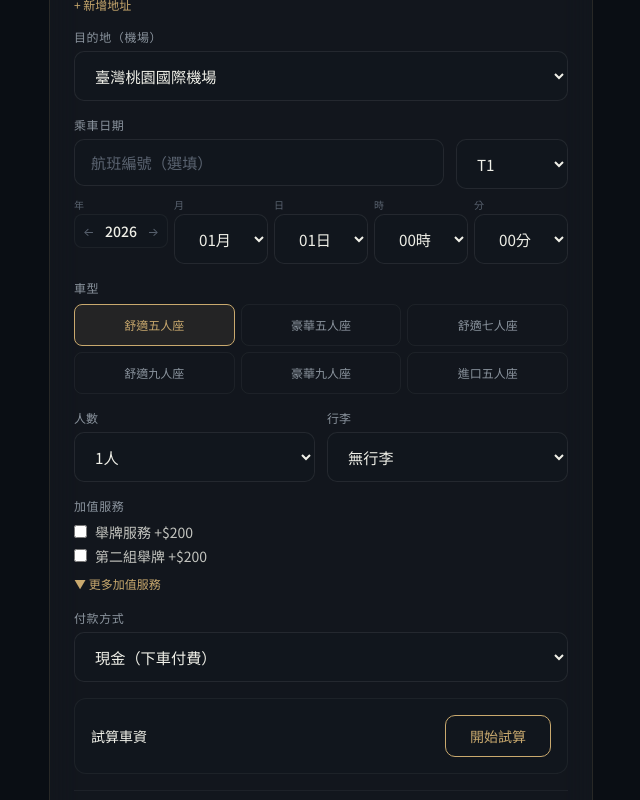
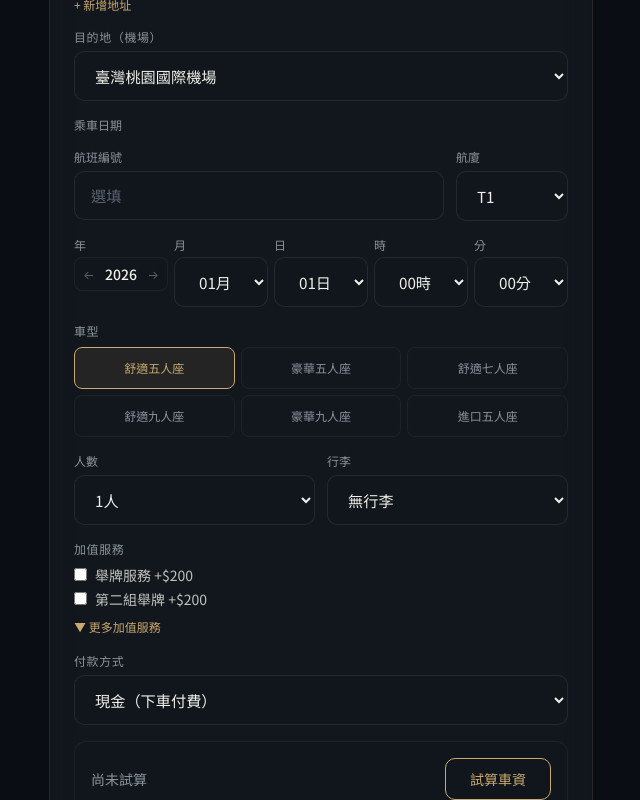
Before and after one commit to sy084309-boop/airport-transfer, a React (Vite) app in the folder client/: page /booking in a window 1280 px wide. Shown: the part 340-1140 px from the top of the page, without its empty margins (319-959 px from the left). Built offline with nearby package versions, Linux system fonts and the light colour scheme.

Commit message:
Revert BookingPage to original clean version

```diff
--- a/client/src/pages/public/BookingPage.tsx
+++ b/client/src/pages/public/BookingPage.tsx
@@ -27,9 +27,6 @@ export default function BookingPage() {
   const [addrCount,setAddrCount]=useState(1); const [destAddrCount,setDestAddrCount]=useState(1); const [showContact,setShowContact]=useState(false);
   const [name,setName]=useState(''); const [phone,setPhone]=useState(''); const [email,setEmail]=useState('');
   const [payment,setPayment]=useState('cash'); const [price,setPrice]=useState<number|null>(null); const [calculating,setCalculating]=useState(false);
-  const [distanceKm, setDistanceKm] = useState<number | null>(null);
-  const [durationMin, setDurationMin] = useState<number | null>(null);
-  const [addonQtys, setAddonQtys] = useState<Record<number, number>>({});
 
   useEffect(() => {
     if (user) {
@@ -39,24 +36,7 @@ export default function BookingPage() {
     }
   }, [user]);
 
-  const calcPrice = async () => {
-    if(!dest) return;
-    setCalculating(true);
-    setDistanceKm(null); setDurationMin(null);
-    try {
-      const pickupAddr = tab === 'pickup' ? airport : dest;
-      const dropoffAddr = tab === 'pickup' ? dest : airport;
-      const { data } = await api.post('/pricing/estimate', {
-        pickupAddress: pickupAddr,
-        dropoffAddress: dropoffAddr,
-        vehicleType: vehicle,
-      });
-      setPrice(data.price.totalPrice + (signboard ? 200 : 0) + (signboard2 ? 200 : 0));
-      setDistanceKm(data.route.distanceKm);
-      setDurationMin(data.route.durationMin);
-    } catch { setPrice(null); setDistanceKm(null); setDurationMin(null); }
-    setCalculating(false);
-  };
+  const calcPrice = async () => { if(!dest) return; setCalculating(true); try{ const{data}=await api.post('/pricing/calculate',{vehicleType:vehicle,origin:'taipei',dest:'taoyuan_airport'}); setPrice(data.totalPrice+(signboard?200:0)+(signboard2?200:0)); } catch{setPrice(null)} setCalculating(false); };
 
   const submit = async () => {
     if(new Date(`${year}-${month}-${day}T${hour}:${minute}:00`)<new Date()) return alert('不可預約過去的時間');
@@ -131,20 +111,21 @@ export default function BookingPage() {
           {/* Mode */}
           {tab==='pickup'&&<div><label className="block text-xs text-mist mb-1.5 uppercase tracking-wider">預約方式</label><div className="flex gap-1 bg-ash/50 rounded-lg p-1 w-fit"><button onClick={()=>setMode('flight')} className={`px-4 py-2 rounded-md text-sm transition-all ${mode==='flight'?'bg-gold/20 text-gold':'text-mist hover:text-ivory'}`}>&#9992; 依航班</button><button onClick={()=>setMode('time')} className={`px-4 py-2 rounded-md text-sm transition-all ${mode==='time'?'bg-gold/20 text-gold':'text-mist hover:text-ivory'}`}>&#128338; 指定時間</button></div></div>}
 
-          {/* Flight + Date */}
-          <div>
-            <label className="block text-xs text-mist mb-1.5 uppercase tracking-wider">{tab==='pickup'?(mode==='flight'?'航班日期':'乘車日期'):'乘車日期'}</label>
-            {tab!=='general'&&<div className="flex gap-3 mb-2">
-              <div className="flex-1"><input value={flightNo} onChange={e=>setFlightNo(e.target.value)} className="input-premium w-full text-sm" placeholder="航班編號（選填）" /></div>
-              <div className="w-28"><select className="input-premium w-full text-sm">{airport.includes('桃園')?<><option>T1</option><option>T2</option><option>T3</option></>:<><option>國內</option><option>國際</option></>}</select></div>
-            </div>}
-            <div className="grid grid-cols-5 gap-1.5">
-            <div><label className="block text-[10px] text-fog mb-0.5">年</label><div className="flex items-center bg-charcoal rounded-lg border border-white/5"><button onClick={()=>setYear(y=>y-1)} className="px-2 py-2 text-fog hover:text-ivory text-xs">&larr;</button><span className="flex-1 text-center text-sm font-medium text-ivory">{year}</span><button onClick={()=>setYear(y=>y+1)} className="px-2 py-2 text-fog hover:text-ivory text-xs">&rarr;</button></div></div>
-            <div><label className="block text-[10px] text-fog mb-0.5">月</label><select value={month} onChange={e=>setMonth(e.target.value)} className="input-premium w-full text-sm text-center">{Array.from({length:12},(_,i)=>String(i+1).padStart(2,'0')).map(m=><option key={m}>{m}月</option>)}</select></div>
-            <div><label className="block text-[10px] text-fog mb-0.5">日</label><select value={day} onChange={e=>setDay(e.target.value)} className="input-premium w-full text-sm text-center">{Array.from({length:31},(_,i)=>String(i+1).padStart(2,'0')).map(d=><option key={d}>{d}日</option>)}</select></div>
-            <div><label className="block text-[10px] text-fog mb-0.5">時</label><select value={hour} onChange={e=>setHour(e.target.value)} className="input-premium w-full text-sm text-center">{HOURS.map(h=><option key={h}>{h}時</option>)}</select></div>
-            <div><label className="block text-[10px] text-fog mb-0.5">分</label><select value={minute} onChange={e=>setMinute(e.target.value)} className="input-premium w-full text-sm text-center">{MINUTES.map(m=><option key={m}>{m}分</option>)}</select></div>
-          </div></div>
+          <div><label className="block text-xs text-mist mb-1.5">{tab==='pickup'?(mode==='flight'?'航班日期':'乘車日期'):'乘車日期'}</label></div>
+
+          {/* Date/time */}
+          {tab!=='general'&&<div className="flex gap-3">
+            <div className="flex-1"><label className="block text-xs text-mist mb-1.5">航班編號</label><input value={flightNo} onChange={e=>setFlightNo(e.target.value)} className="input-premium w-full" placeholder="選填" /></div>
+            <div className="w-28"><label className="block text-xs text-mist mb-1.5">航廈</label><select className="input-premium w-full text-sm">{airport.includes('桃園')?<><option>T1</option><option>T2</option><option>T3</option></>:<><option>國內</option><option>國際</option></>}</select></div>
+          </div>}
+
+          <div className="grid grid-cols-5 gap-1.5">
+            <div><label className="block text-xs text-mist mb-1">年</label><div className="flex items-center bg-charcoal rounded-lg border border-white/5"><button onClick={()=>setYear(y=>y-1)} className="px-2 py-2 text-fog hover:text-ivory text-xs">&larr;</button><span className="flex-1 text-center text-sm font-medium text-ivory">{year}</span><button onClick={()=>setYear(y=>y+1)} className="px-2 py-2 text-fog hover:text-ivory text-xs">&rarr;</button></div></div>
+            <div><label className="block text-xs text-mist mb-1">月</label><select value={month} onChange={e=>setMonth(e.target.value)} className="input-premium w-full text-sm text-center">{Array.from({length:12},(_,i)=>String(i+1).padStart(2,'0')).map(m=><option key={m}>{m}月</option>)}</select></div>
+            <div><label className="block text-xs text-mist mb-1">日</label><select value={day} onChange={e=>setDay(e.target.value)} className="input-premium w-full text-sm text-center">{Array.from({length:31},(_,i)=>String(i+1).padStart(2,'0')).map(d=><option key={d}>{d}日</option>)}</select></div>
+            <div><label className="block text-xs text-mist mb-1">時</label><select value={hour} onChange={e=>setHour(e.target.value)} className="input-premium w-full text-sm text-center">{HOURS.map(h=><option key={h}>{h}時</option>)}</select></div>
+            <div><label className="block text-xs text-mist mb-1">分</label><select value={minute} onChange={e=>setMinute(e.target.value)} className="input-premium w-full text-sm text-center">{MINUTES.map(m=><option key={m}>{m}分</option>)}</select></div>
+          </div>
 
           {/* Vehicle */}
           <div><label className="block text-xs text-mist mb-2 uppercase tracking-wider">車型</label><div className="grid grid-cols-3 gap-1.5">{VEHICLES.map(v=>(<button key={v} onClick={()=>setVehicle(v)} className={`py-3 rounded-lg text-xs transition-all border ${vehicle===v?'border-gold bg-gold/10 text-gold':'border-white/5 text-mist hover:border-white/15 hover:text-ivory'}`}>{V_LABELS[v]}</button>))}</div></div>
@@ -160,56 +141,14 @@ export default function BookingPage() {
             {signboard&&<div className="ml-6 space-y-1 mb-1"><input value={signboardTitle} onChange={e=>setSignboardTitle(e.target.value)} className="input-premium w-full text-xs" placeholder="舉牌文字主題"/><input value={signboardContent} onChange={e=>setSignboardContent(e.target.value)} className="input-premium w-full text-xs" placeholder="舉牌內容"/></div>}
             <label className="flex items-center gap-2 text-sm text-ivory/80 mb-1"><input type="checkbox" checked={signboard2} onChange={e=>setSignboard2(e.target.checked)} className="accent-gold" />第二組舉牌 +$200</label>
             <button onClick={()=>setShowServices(!showServices)} className="text-xs text-gold hover:underline mt-1">{showServices?'▲ 收起':'▼ 更多加值服務'}</button>
-            {showServices&&<div className="space-y-1.5 ml-4 mt-2">{[{l:'嬰兒座椅 0-1歲',p:200},{l:'兒童座椅 1-4歲',p:200},{l:'增高座墊 4-8歲',p:150},{l:'搬行李上樓(件)',p:100},{l:'中途等待(30分)',p:300},{l:'攜帶寵物',p:100}].map((s,i) => {const qty = addonQtys[i] || 0; return (
-              <div key={s.l} className="flex items-center justify-between">
-                <label className="flex items-center gap-1.5 cursor-pointer">
-                  <input type="checkbox" checked={qty > 0}
-                    onChange={() => setAddonQtys(prev => qty > 0 ? { ...prev, [i]: 0 } : { ...prev, [i]: 1 })}
-                    className="accent-gold" />
-                  <span className="text-xs text-mist">{s.l}<span className="text-gold ml-1">+${s.p}</span></span>
-                </label>
-                <div className="flex items-center gap-1">
-                  <button type="button"
-                    onClick={() => setAddonQtys(prev => ({ ...prev, [i]: Math.max(0, (prev[i] || 0) - 1) }))}
-                    disabled={qty <= 0}
-                    className="w-6 h-6 rounded border border-white/10 text-fog hover:text-ivory hover:border-white/20 text-xs leading-none disabled:opacity-30">−</button>
-                  <span className="text-xs text-ivory w-5 text-center tabular-nums">{qty}</span>
-                  <button type="button"
-                    onClick={() => setAddonQtys(prev => ({ ...prev, [i]: (prev[i] || 0) + 1 }))}
-                    className="w-6 h-6 rounded border border-white/10 text-fog hover:text-ivory hover:border-white/20 text-xs leading-none">+</button>
-                </div>
-              </div>
-            )})}</div>}
+            {showServices&&<div className="grid grid-cols-2 gap-1 ml-4 mt-1">{[{l:'嬰兒座椅 0-1歲',p:200},{l:'兒童座椅 1-4歲',p:200},{l:'增高座墊 4-8歲',p:150},{l:'搬行李上樓(件)',p:100},{l:'中途等待(30分)',p:300},{l:'攜帶寵物',p:100}].map(s=><label key={s.l} className="flex items-center gap-1 text-xs text-mist"><input type="checkbox" className="accent-gold"/>{s.l} +${s.p}</label>)}</div>}
           </div>
 
           {/* Payment */}
           <div><label className="block text-xs text-mist mb-1.5 uppercase tracking-wider">付款方式</label><select value={payment} onChange={e=>setPayment(e.target.value)} className="input-premium w-full text-sm"><option value="cash">現金（下車付費）</option><option value="card">線上刷卡</option></select></div>
 
           {/* Price */}
-          <div className="bg-charcoal rounded-xl border border-white/5 overflow-hidden">
-            <div className="p-4 flex justify-between items-center">
-              <span className="text-sm text-ivory font-medium">試算車資</span>
-              <button onClick={calcPrice} disabled={calculating} className="btn-outline text-sm py-1.5 px-4 disabled:opacity-50">
-                {calculating ? '計算中...' : '開始試算'}
-              </button>
-            </div>
-            {(distanceKm !== null || price !== null) && (
-              <div className="border-t border-white/5 px-4 py-3 grid grid-cols-3 gap-3">
-                <div className="text-center">
-                  <div className="text-xs text-fog mb-0.5">📍 預估距離</div>
-                  <div className="text-lg font-bold text-ivory">{distanceKm !== null ? `${distanceKm} km` : '—'}</div>
-                </div>
-                <div className="text-center">
-                  <div className="text-xs text-fog mb-0.5">⏱ 預估時間</div>
-                  <div className="text-lg font-bold text-ivory">{durationMin !== null ? `約 ${durationMin} 分` : '—'}</div>
-                </div>
-                <div className="text-center">
-                  <div className="text-xs text-fog mb-0.5">💰 預估車資</div>
-                  <div className="text-lg font-bold text-gold">{price !== null ? `NT$ ${price.toLocaleString()}` : '—'}</div>
-                </div>
-              </div>
-            )}
-          </div>
+          <div className="bg-charcoal rounded-xl p-4 flex justify-between items-center border border-white/5"><span className="text-sm text-mist">{calculating?'計算中...':price!==null?`NT$ ${price?.toLocaleString()}`:'尚未試算'}</span><button onClick={calcPrice} className="btn-outline text-sm py-1.5 px-4">試算車資</button></div>
 
           {/* Customer info */}
           <div className="border-t border-white/5 pt-4">
```
